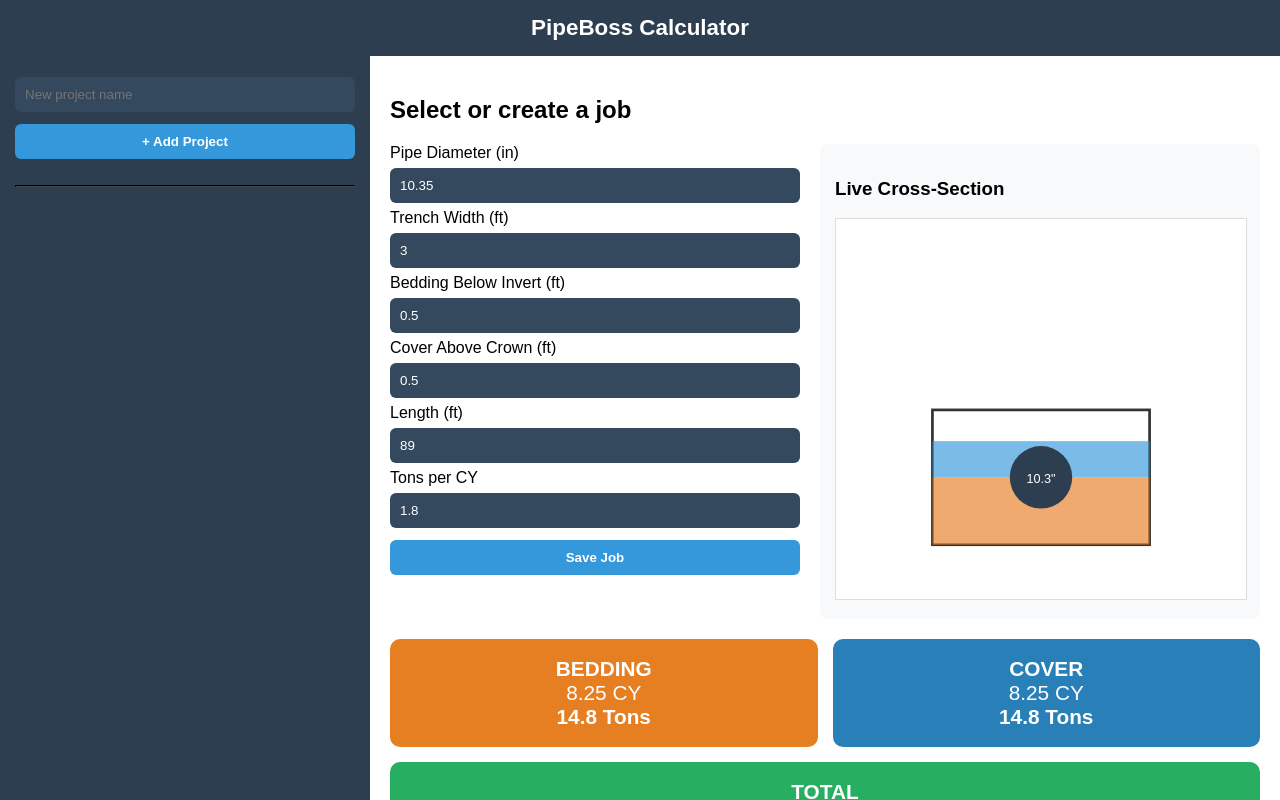
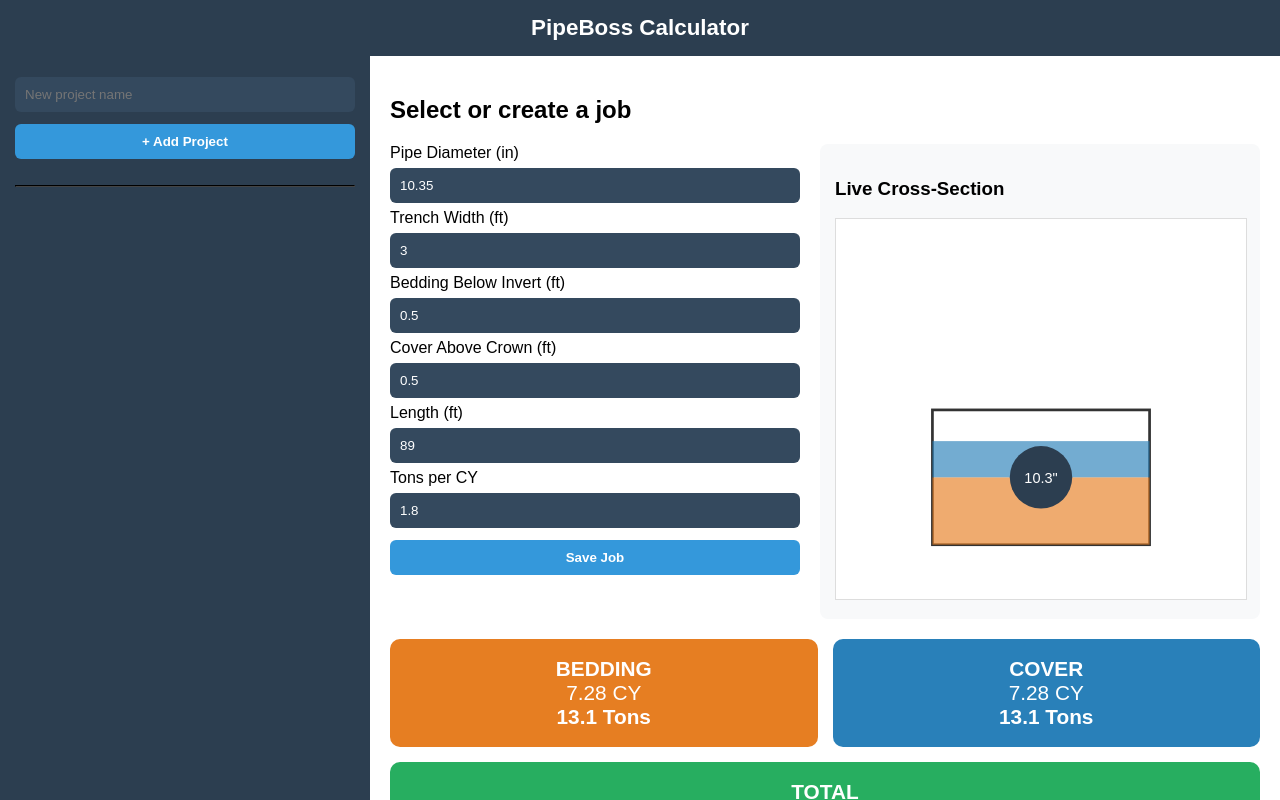
Before and after one commit to nathan725/Pipe-Calculator, a plain HTML site: page index.html in a window 1280 px wide. Drawn offline with Linux system fonts and the light colour scheme.

Commit message:
Update index.html

```diff
--- a/index.html
+++ b/index.html
@@ -3,7 +3,7 @@
 <head>
 <meta charset="UTF-8">
 <meta name="viewport" content="width=device-width, initial-scale=1.0">
-<title>PipeBoss – Final Working Version</title>
+<title>PipeBoss – Final Fixed & Perfect</title>
 <style>
   body{font-family:Arial,sans-serif;margin:0;background:#f1f5f9;height:100vh;display:flex;flex-direction:column;}
   .top{padding:15px;background:#2c3e50;color:white;text-align:center;}
@@ -15,11 +15,11 @@
   input{background:#34495e;color:white;}
   button{background:#3498db;color:white;font-weight:bold;cursor:pointer;}
   button:hover{background:#2980b9;}
-  .tree-item{padding:10px 8px;cursor:pointer;border-bottom:1px solid #34495e;position:relative;user-select:none;}
+  .tree-item{padding:10px 8px;cursor:pointer;border-bottom:1px solid #34495e;user-select:none;}
   .project{background:#34495e;font-weight:bold;}
   .job{padding-left:35px;background:#3d566e;}
   .tree-item:hover{background:#4a6785;}
-  .active{background:#e67e22 !important;}
+  .active{background:#e67e22 !important;color:white;}
   .ctx{position:fixed;background:#111;color:white;padding:8px 0;border-radius:6px;box-shadow:0 4px 15px rgba(0,0,0,.6);z-index:10000;}
   .ctx div{padding:8px 20px;cursor:pointer;white-space:nowrap;}
   .ctx div:hover{background:#3498db;}
@@ -31,9 +31,7 @@
 </style>
 </head>
 <body>
-
 <div class="top"><h1>PipeBoss Calculator</h1></div>
-
 <div class="split">
   <div class="sidebar">
     <input type="text" id="newProj" placeholder="New project name">
@@ -41,7 +39,6 @@
     <hr style="border-color:#444;margin:20px 0">
     <div id="tree"></div>
   </div>
-
   <div class="main">
     <h2 id="title">Select or create a job</h2>
     <div style="display:flex;flex-wrap:wrap;gap:20px;">
@@ -67,10 +64,13 @@
 let projects = JSON.parse(localStorage.getItem('pipeBoss2025')) || {};
 let curP = null, curJ = null;
 
-function save() { localStorage.setItem('pipeBoss2025', JSON.stringify(projects)); }
+function save() {
+  localStorage.setItem('pipeBoss2025', JSON.stringify(projects));
+}
 
 function render() {
-  const t = document.getElementById('tree'); t.innerHTML = '';
+  const t = document.getElementById('tree');
+  t.innerHTML = '';
   Object.keys(projects).sort().forEach(p => {
     const pd = document.createElement('div');
     pd.className = 'tree-item project' + (curP===p ? ' active' : '');
@@ -91,10 +91,9 @@ function render() {
 }
 
 function menu(e, type, p, j=null) {
-  e.preventDefault(); e.stopPropagation();
+  e.preventDefault();
   const old = document.getElementById('ctx');
   if (old) old.remove();
-
   const m = document.createElement('div');
   m.id = 'ctx'; m.className = 'ctx';
   document.body.appendChild(m);
@@ -120,18 +119,26 @@ function menu(e, type, p, j=null) {
       if (n && n !== p) { projects[n] = projects[p]; delete projects[p]; curP = n; save(); render(); }
     });
     add('Delete Project', () => {
-      if (confirm('Delete entire project "'+p+'" and all jobs?')) { delete projects[p]; curP=curJ=null; save(); render(); }
+      if (confirm('Delete entire project "'+p+'" and all jobs?')) {
+        delete projects[p]; curP=curJ=null; save(); render();
+      }
     });
   } else {
     add('Rename Job', () => {
       const n = prompt('New job name', j);
-      if (n && n !== j) { projects[p][n] = projects[p][j]; delete projects[p][j]; if(curJ===j) curJ=n; save(); render(); }
+      if (n && n !== j) {
+        projects[p][n] = projects[p][j];
+        delete projects[p][j];
+        if(curJ===j) curJ=n;
+        save(); render();
+      }
     });
     add('Delete Job', () => {
-      if (confirm('Delete job "'+j+'"?')) { delete projects[p][j]; curJ=null; save(); render(); }
+      if (confirm('Delete job "'+j+'"?')) {
+        delete projects[p][j]; curJ=null; save(); render();
+      }
     });
   }
-
   m.style.left = e.pageX + 'px';
   m.style.top = e.pageY + 'px';
 }
@@ -150,7 +157,12 @@ function addProject() {
 function loadJob(p, j) {
   curP = p; curJ = j;
   const o = projects[p][j];
-  ['d','w','bb','ca','l','t'].forEach(id => document.getElementById(id).value = o[id]);
+  document.getElementById('d').value = o.d;
+  document.getElementById('w').value = o.w;
+  document.getElementById('bb').value = o.bb;
+  document.getElementById('ca').value = o.ca;
+  document.getElementById('l').value = o.l;
+  document.getElementById('t').value = o.t;
   document.getElementById('title').textContent = p + ' → ' + j;
   calculate();
   render();
@@ -167,41 +179,62 @@ function saveJob() {
     t: +document.getElementById('t').value
   };
   save();
-  alert('Job saved!');
+  alert('Job saved perfectly!');
 }
 
 function calculate() {
   const dIn = +document.getElementById('d').value || 0,
-        w   = +document.getElementById('w').value || 0,
-        bb  = +document.getElementById('bb').value || 0,
-        ca  = +document.getElementById('ca').value || 0,
+        wFt = +document.getElementById('w').value || 0,
+        bb = +document.getElementById('bb').value || 0,
+        ca = +document.getElementById('ca').value || 0,
         len = +document.getElementById('l').value || 0,
         tcy = +document.getElementById('t').value || 1.8;
 
-  const dFt = dIn/12, r = dFt/2, pipeA = Math.PI*r*r;
-  const bedH = bb + r, covH = r + ca;
-  const bedCY = (w * bedH * len / 27) - (pipeA * len / 2 / 27);
-  const covCY = (w * covH * len / 27) - (pipeA * len / 2 / 27);
-  const totCY = bedCY + covCY;
+  const dFt = dIn / 12;
+  const r = dFt / 2;
+  const pipeArea = Math.PI * r * r;
+
+  const beddingHeight = bb + r;           // from trench bottom to springline
+  const coverHeight = r + ca;             // from springline to top of cover
+
+  const beddingCY = (wFt * beddingHeight * len / 27) - (pipeArea * len / 27);
+  const coverCY   = (wFt * coverHeight   * len / 27) - (pipeArea * len / 27);
+  const totalCY  = beddingCY + coverCY;
 
   document.getElementById('results').innerHTML = `
-    <div class="card bed"><b>BEDDING</b><br>${bedCY.toFixed(2)} CY<br><b>${(bedCY*tcy).toFixed(1)} Tons</b></div>
-    <div class="card cov"><b>COVER</b><br>${covCY.toFixed(2)} CY<br><b>${(covCY*tcy).toFixed(1)} Tons</b></div>
-    <div class="card tot"><b>TOTAL</b><br>${totCY.toFixed(2)} CY • ${(totCY*tcy).toFixed(1)} Tons</b></div>
+    <div class="card bed"><b>BEDDING</b><br>${beddingCY.toFixed(2)} CY<br><b>${(beddingCY*tcy).toFixed(1)} Tons</b></div>
+    <div class="card cov"><b>COVER</b><br>${coverCY.toFixed(2)} CY<br><b>${(coverCY*tcy).toFixed(1)} Tons</b></div>
+    <div class="card tot"><b>TOTAL</b><br>${totalCY.toFixed(2)} CY • ${(totalCY*tcy).toFixed(1)} Tons</b></div>
   `;
 
-  const svg = document.getElementById('svg'); svg.innerHTML = '';
-  const s = 80, cx = 200, yb = 360, totH = bb + dFt + ca;
-  svg.innerHTML += `<rect x="${cx-w*s/2}" y="${yb-totH*s}" width="${w*s}" height="${totH*s}" fill="none" stroke="#333" stroke-width="3"/>`;
-  svg.innerHTML += `<rect x="${cx-w*s/2}" y="${yb-bedH*s}" width="${w*s}" height="${bedH*s}" fill="#e67e22" opacity="0.65"/>`;
-  svg.innerHTML += `<rect x="${cx-w*s/2}" y="${yb-(bedH+ca)*s}" width="${w*s}" height="${ca*s}" fill="#3498db" opacity="0.65"/>`;
-  const py = yb - bb*s - r*s;
-  svg.innerHTML += `<circle cx="${cx}" cy="${py}" r="${r*s}" fill="#2c3e50"/>`;
-  svg.innerHTML += `<text x="${cx}" y="${py+6}" text-anchor="middle" fill="white" font-size="14">${dIn.toFixed(1)}"</text>`;
+  // Draw SVG
+  const svg = document.getElementById('svg');
+  svg.innerHTML = '';
+  const scale = 80;
+  const cx = 200;
+  const bottomY = 360;
+  const totalHeight = bb + dFt + ca;
+
+  // Trench rectangle
+  svg.innerHTML += `<rect x="${cx - wFt*scale/2}" y="${bottomY - totalHeight*scale}" width="${wFt*scale}" height="${totalHeight*scale}" fill="none" stroke="#333" stroke-width="3"/>`;
+  // Bedding (orange)
+  svg.innerHTML += `<rect x="${cx - wFt*scale/2}" y="${bottomY - beddingHeight*scale}" width="${wFt*scale}" height="${beddingHeight*scale}" fill="#e67e22" opacity="0.65"/>`;
+  // Cover (blue)
+  svg.innerHTML += `<rect x="${cx - wFt*scale/2}" y="${bottomY - (beddingHeight + ca)*scale}" width="${wFt*scale}" height="${ca*scale}" fill="#2980b9" opacity="0.65"/>`;
+  // Pipe
+  const pipeY = bottomY - bb*scale - r*scale;
+  svg.innerHTML += `<circle cx="${cx}" cy="${pipeY}" r="${r*scale}" fill="#2c3e50"/>`;
+  svg.innerHTML += `<text x="${cx}" y="${pipeY+6}" text-anchor="middle" fill="white" font-size="16">${dIn.toFixed(1)}"</text>`;
 }
 
+// Live update + close context menu on click outside
 document.querySelectorAll('input').forEach(i => i.addEventListener('input', calculate));
-document.addEventListener('click', () => { const m = document.getElementById('ctx'); if(m) m.remove(); });
+document.addEventListener('click', () => {
+  const m = document.getElementById('ctx');
+  if(m) m.remove();
+});
+
+// Init
 render();
 calculate();
 </script>
```
